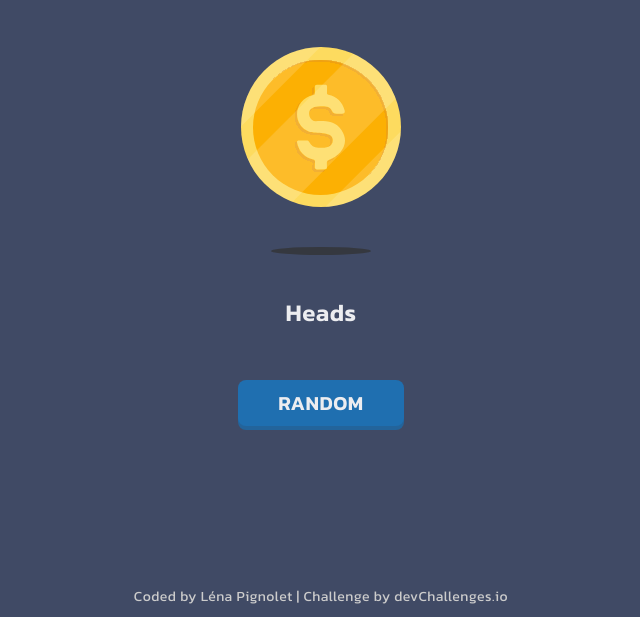
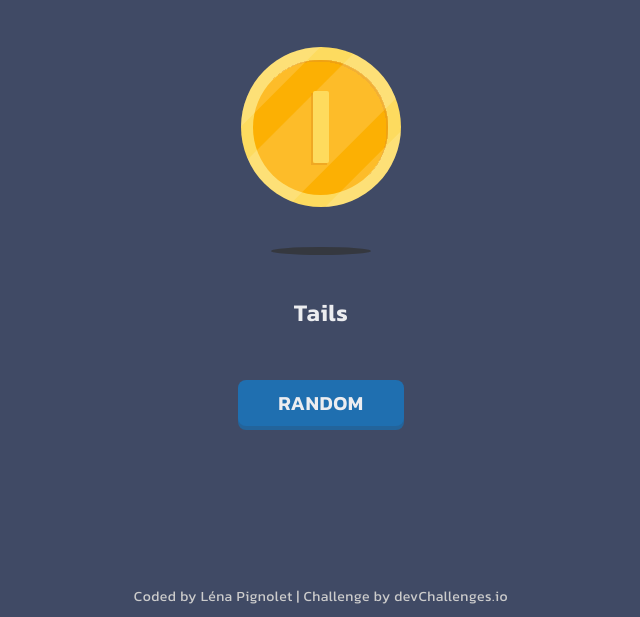
Before and after one commit to LenaPignolet/flip-the-coin, a plain HTML site: page index.html in a window 1280 px wide. Both pictures are taken after a click on the button "RANDOM". Shown: the part 183-800 px from the top of the page, without its empty margins (319-959 px from the left). Drawn offline with Linux system fonts and the light colour scheme.

Commit message:
Add js script

```diff
--- a/assets/css/styles.css
+++ b/assets/css/styles.css
@@ -41,6 +41,11 @@ body {
     justify-content: center;
     align-items: center;
     gap: 40px;
+}
+
+.game__image-heads,
+.game__image-tails {
+  cursor: pointer;
 }
 
 .game__image--is-visible {
--- a/assets/js/coin-flip.js
+++ b/assets/js/coin-flip.js
@@ -1,8 +1,28 @@
-const flipImage = document.querySelector('');
-const flipBtn = document.querySelector('game_btn');
+const imageHeads = document.querySelector('.game__image-heads');
+const imageTails = document.querySelector('.game__image-tails');
+const flipBtn = document.querySelector('.game__btn');
+const resultDisplay = document.querySelector('.game__result');
 
-flipBtn.addEventListener('click', () => {
+function flipCoin() {
     const result = Math.random() < 0.5 ? "Heads" : "Tails";
+    displayResult(result);
+    updateImages(result);
+}
 
+function displayResult(result) {
+    resultDisplay.textContent = result;
+}
 
+function updateImages(result) {
+    const isHeads = result === "Heads";
+
+    imageHeads.classList.toggle('game__image--is-visible', isHeads);
+    imageHeads.classList.toggle('game__image--is-hidden', !isHeads);
+
+    imageTails.classList.toggle('game__image--is-visible', !isHeads);
+    imageTails.classList.toggle('game__image--is-hidden', isHeads);
+}
+
+[imageHeads, imageTails, flipBtn].forEach(element => {
+    element.addEventListener("click", flipCoin);
 })
--- a/index.html
+++ b/index.html
@@ -7,6 +7,7 @@
     <link rel="stylesheet" href="assets/css/styles.css">
     <link href="https://fonts.googleapis.com/css2?family=Kanit:ital,wght@0,100;0,200;0,300;0,400;0,500;0,600;0,700;0,800;0,900;1,100;1,200;1,300;1,400;1,500;1,600;1,700;1,800;1,900&display=swap" rel="stylesheet">
     <title>Flip the coin | devChallenges.io</title>
+    <script src="assets/js/coin-flip.js" defer></script>
   </head>
 
   <body>
@@ -15,8 +16,8 @@
         <p class="game__description">Press the coin or the button to flip the coin</p>
 
         <div class="game__content">
-          <img src="assets/images/heads.svg" class="game__image game__image--is-visible" alt="">
-          <img src="assets/images/tails.svg" class="game__image game__image--is-hidden" alt="">
+          <img src="assets/images/heads.svg" class="game__image-heads game__image--is-visible" alt="">
+          <img src="assets/images/tails.svg" class="game__image-tails game__image--is-hidden" alt="">
 
           <img src="assets/images/shadow.svg" class="game__shadow" alt="">
           <p class="game__result">Heads</p>
```
